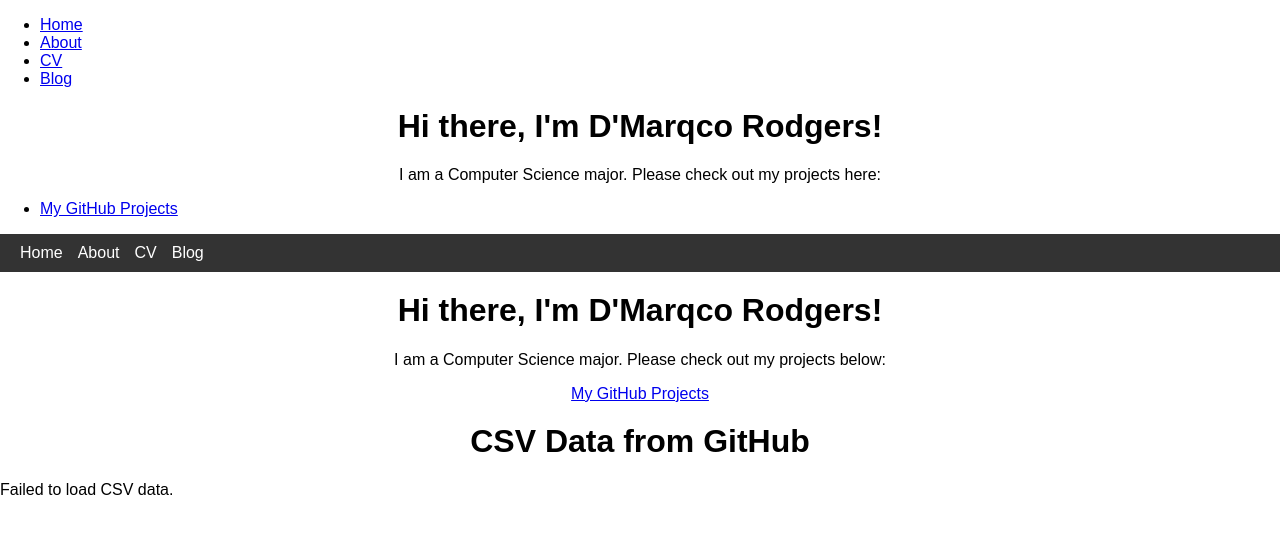
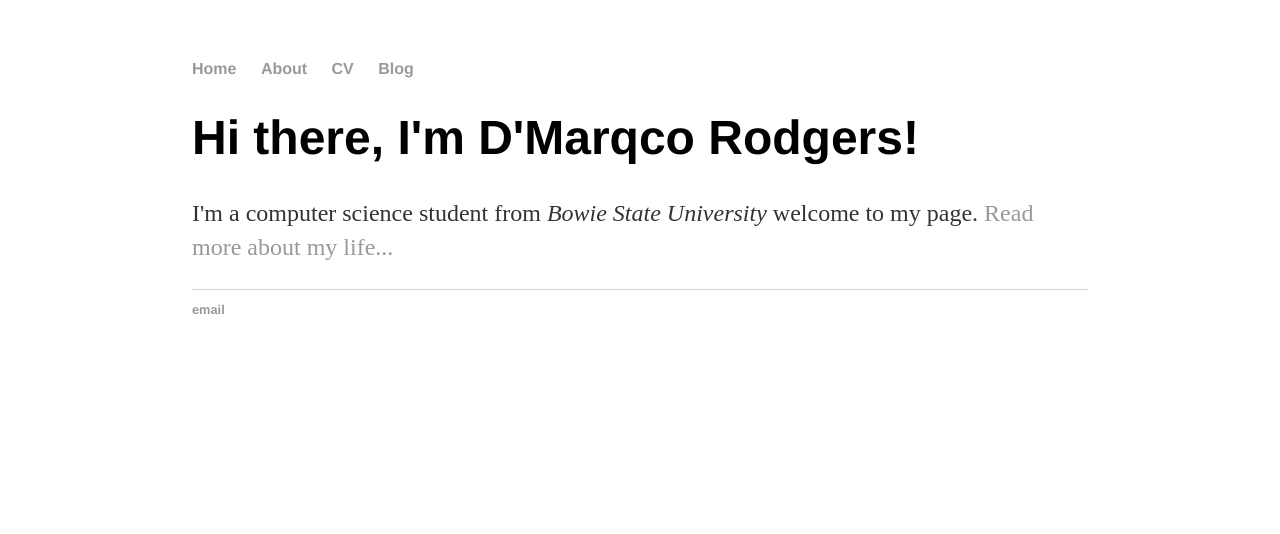
Before and after one commit to xaer2002/xaer2002.github.io, a Jekyll site: the page built from index.html, in a window 1280 px wide. Shown: the top 534 px of the page. Built offline with Jekyll 4.4.1, drawn with Linux system fonts in a browser that asks for light colours; nearby versions of some CDN libraries.

Commit message:
Update index.html

```diff
--- a/index.html
+++ b/index.html
@@ -1,131 +1,8 @@
-<!DOCTYPE html>
-        <html>
-        <head>
-            <title>D'Marqco Rodgers</title>
-        </head>
-        <body>
-            <ul>
-                <li><a href="#">Home</a></li>
-                <li><a href="#">About</a></li>
-                <li><a href="#">CV</a></li>
-                <li><a href="#">Blog</a></li>
-            </ul>
-            <h1>Hi there, I'm D'Marqco Rodgers!</h1>
-            <p>I am a Computer Science major. Please check out my projects here:</p>
-            <ul>
-                <li><a href="https://xaer2002.github.io/" target="_blank">My GitHub Projects</a></li>
-            </ul>
-        </body>
-        </html>
-<!DOCTYPE html>
-<html lang="en">
-<head>
-    <meta charset="UTF-8">
-    <meta name="viewport" content="width=device-width, initial-scale=1.0">
-    <title>D'Marqco Rodgers - Projects</title>
-    <script src="https://cdnjs.cloudflare.com/ajax/libs/PapaParse/5.3.0/papaparse.min.js"></script> <!-- External library to parse CSV -->
-    <style>
-        body {
-            font-family: Arial, sans-serif;
-            margin: 0;
-            padding: 0;
-        }
-        nav {
-            background-color: #333;
-            color: #fff;
-            padding: 10px 20px;
-        }
-        nav ul {
-            list-style-type: none;
-            margin: 0;
-            padding: 0;
-            display: flex;
-        }
-        nav ul li {
-            margin-right: 15px;
-        }
-        nav ul li a {
-            color: #fff;
-            text-decoration: none;
-        }
-        nav ul li a:hover {
-            text-decoration: underline;
-        }
-        h1 {
-            text-align: center;
-            margin-top: 20px;
-        }
-        p {
-            text-align: center;
-        }
-        table {
-            width: 90%;
-            margin: 20px auto;
-            border-collapse: collapse;
-        }
-        table, th, td {
-            border: 1px solid black;
-        }
-        th, td {
-            padding: 8px;
-            text-align: left;
-        }
-    </style>
-</head>
-<body>
-    <nav>
-        <ul>
-            <li><a href="#">Home</a></li>
-            <li><a href="#">About</a></li>
-            <li><a href="#">CV</a></li>
-            <li><a href="#">Blog</a></li>
-        </ul>
-    </nav>
-    <h1>Hi there, I'm D'Marqco Rodgers!</h1>
-    <p>I am a Computer Science major. Please check out my projects below:</p>
-    <ul style="text-align: center; list-style-type: none; padding: 0;">
-        <li><a href="https://xaer2002.github.io/" target="_blank">My GitHub Projects</a></li>
-    </ul>
-    <h1>CSV Data from GitHub</h1>
-    <div id="csv-table"></div>
-    <script>
-        // URL of the raw CSV file on GitHub (replace with your raw URL)
-        const csvUrl = 'https://raw.githubusercontent.com/yourusername/yourrepository/main/exported_data.csv';  // Replace this with your raw CSV URL
-        // Fetch the CSV file from GitHub and parse it
-        fetch(csvUrl)
-            .then(response => response.text())  // Get the CSV file as text
-            .then(data => {
-                // Use PapaParse to parse the CSV data
-                const parsedData = Papa.parse(data, {
-                    header: true,   // Use the first row as headers
-                    skipEmptyLines: true  // Skip empty lines
-                });
-                // Build the table dynamically
-                let tableHTML = '<table>';
-
-                // Create table header
-                const headers = parsedData.meta.fields;
-                tableHTML += '<tr>';
-                headers.forEach(header => {
-                    tableHTML += `<th>${header}</th>`;
-                });
-                tableHTML += '</tr>';
-                // Create table rows
-                parsedData.data.forEach(row => {
-                    tableHTML += '<tr>';
-                    headers.forEach(header => {
-                        tableHTML += `<td>${row[header]}</td>`;
-                    });
-                    tableHTML += '</tr>';
-                });
-                tableHTML += '</table>';
-                // Display the table on the website
-                document.getElementById('csv-table').innerHTML = tableHTML;
-            })
-            .catch(error => {
-                console.error('Error fetching the CSV file:', error);
-                document.getElementById('csv-table').innerHTML = 'Failed to load CSV data.';
-            });
-    </script>
-</body>
-</html>
+---
+layout: default
+title: D'Marqco Rodgers, computer science student
+---
+<div class="blurb">
+	<h1>Hi there, I'm D'Marqco Rodgers!</h1>
+	<p>I'm a computer science student from <em>Bowie State University </em> welcome to my page. <a href="/about">Read more about my life...</a></p>
+</div><!-- /.blurb -->
```
